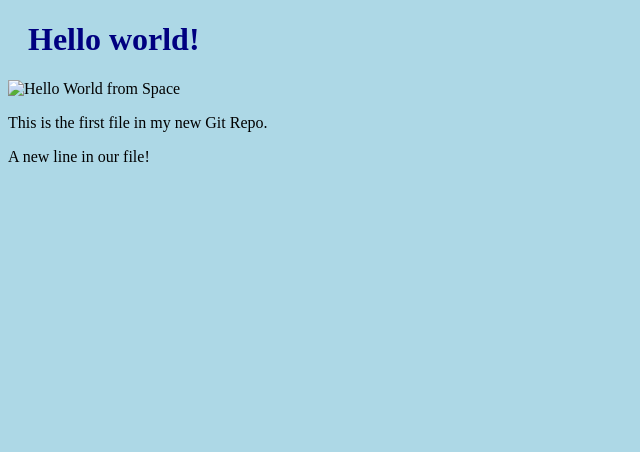
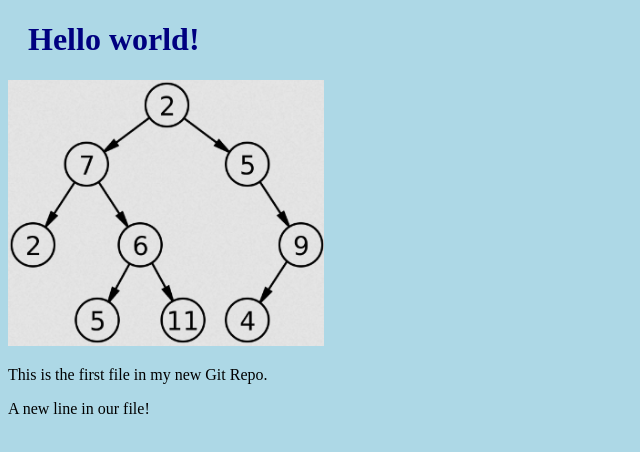
Before and after one commit to Brandao1997/hello-world, a plain HTML site: page index.html in a window 1280 px wide. Shown: the whole page, without its empty margins (0-640 px from the left). Drawn offline with Linux system fonts and the light colour scheme; files whose address does not match are found by name.

Commit message:
actualizando imagen

```diff
--- a/index.html
+++ b/index.html
@@ -9,7 +9,7 @@
 <body>
 
     <h1>Hello world!</h1>
-    <div><img src="I.png" alt="Hello World from Space" style="width:100%;max-width:960px"></div>
+    <div><img src="C:\Users\Brandon1997\proyecto2\l.png" alt="Hello World from Space" style="width:25%;max-width:400px"></div>
     <p>This is the first file in my new Git Repo.</p>
     <p>A new line in our file!</p>
 </body>
```
